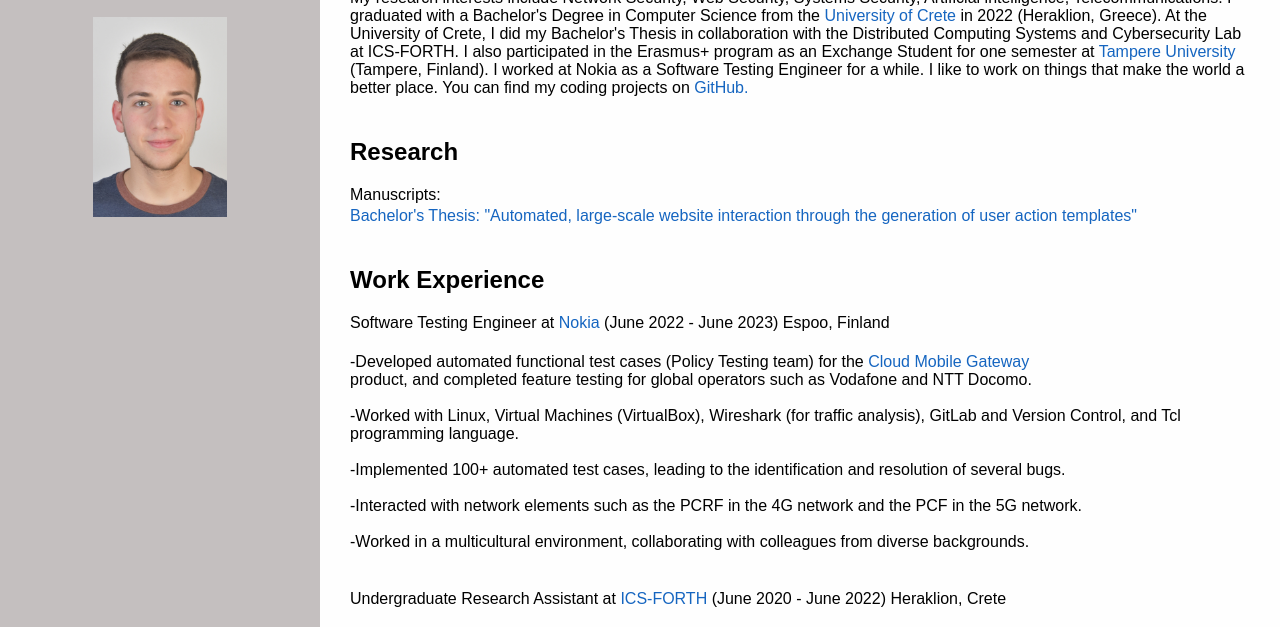
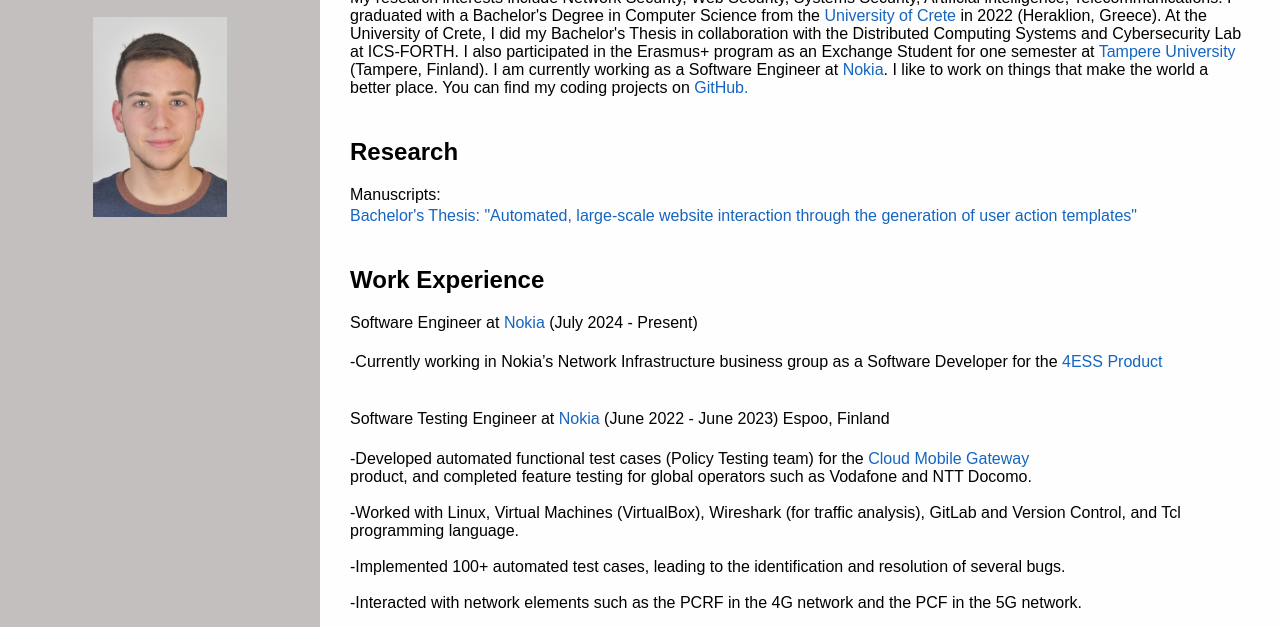
Before and after one commit to georgeleve/georgeleve.github.io, a plain HTML site: page index.html in a window 1280 px wide. Shown: the part 155-782 px from the top of the page. Drawn offline with Linux system fonts and the light colour scheme.

Commit message:
Added work experience

```diff
--- a/index.html
+++ b/index.html
@@ -200,7 +200,7 @@
         I graduated with a Bachelor's Degree in Computer Science from the <a href="https://csd.uoc.gr/CSD/index.jsp?lang=en">University of Crete</a> in 2022 (Heraklion, Greece).
         At the University of Crete, I did my Bachelor's Thesis in collaboration with the Distributed Computing Systems and Cybersecurity Lab at ICS-FORTH.
         I also participated in the Erasmus+ program as an Exchange Student for one semester at <a href="https://www.tuni.fi/en">Tampere University</a> (Tampere, Finland).
-        I worked at Nokia as a Software Testing Engineer for a while. I like to work on things that make the world a better place. You can find my coding projects on
+        I am currently working as a Software Engineer at <a href="https://www.nokia.com/">Nokia</a>. I like to work on things that make the world a better place. You can find my coding projects on
         <a href="https://github.com/georgeleve">GitHub.</a></p>
       <br>
     </div>
@@ -214,6 +214,12 @@
 
     <div id="work">
       <h2>Work Experience</h2>
+      <p>Software Engineer at <a href="https://www.nokia.com/">Nokia</a> (July 2024 - Present) </p><br>
+      <p>
+        -Currently working in Nokia’s Network Infrastructure business group as a Software Developer for the  <a href="https://en.wikipedia.org/wiki/No._4_Electronic_Switching_System">4ESS Product </a> <br>
+      </p>
+      <br>
+      <br>
       <p>Software Testing Engineer at <a href="https://www.nokia.com/">Nokia</a> (June 2022 - June 2023) Espoo, Finland</p><br>
       <p>
         -Developed automated functional test cases (Policy Testing team) for the <a href="https://www.nokia.com/networks/core-networks/cloud-mobile-gateway/">Cloud Mobile Gateway </a> <br>
```
